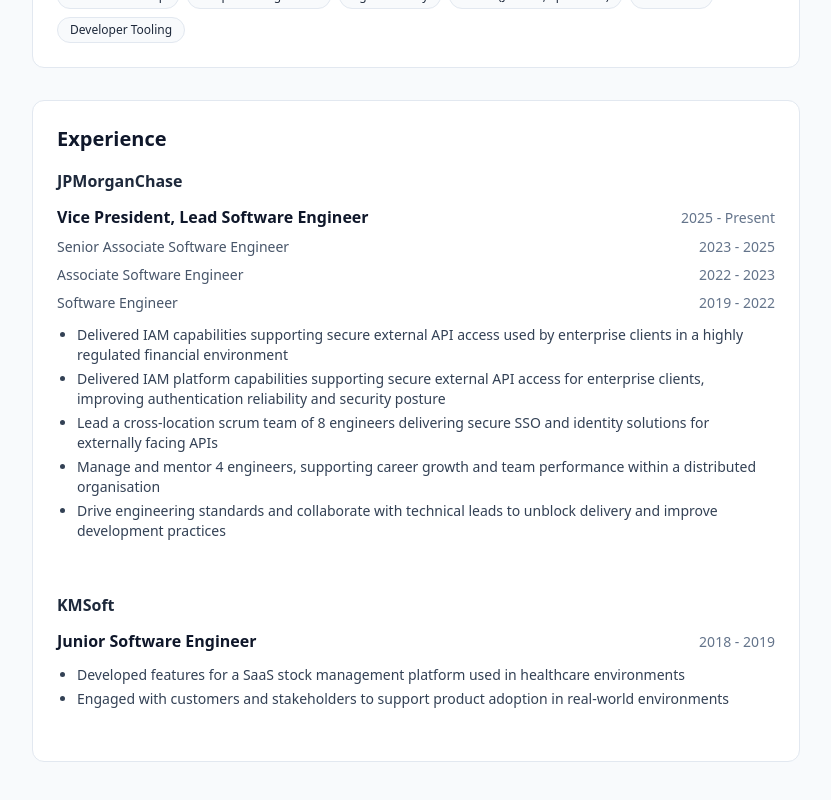
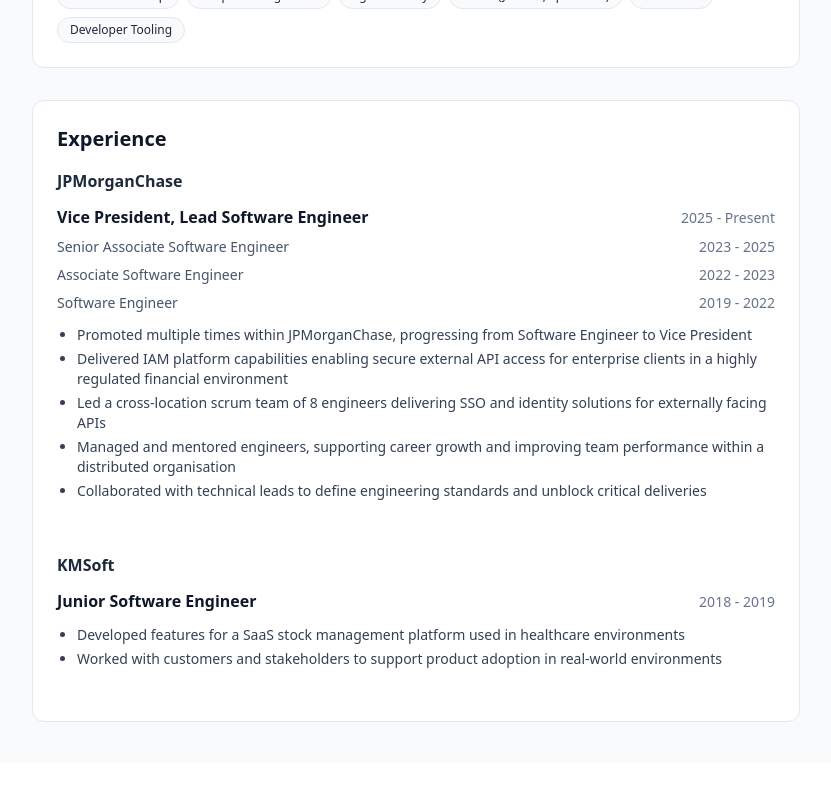
Before and after one commit to ryan-mitchell-code/cv, a React (Vite) app: page / in a window 1280 px wide. Shown: the part 582-1382 px from the top of the page, without its empty margins (224-1055 px from the left). After the commit the page ends 1344 px from the top, so only its background shows below. Built offline with nearby package versions, Linux system fonts and the light colour scheme.

Commit message:
cv-009 Minor verbiage updates

```diff
--- a/src/data/experience.ts
+++ b/src/data/experience.ts
@@ -28,30 +28,31 @@
     achievements: [
       {
         text:
-          "Delivered IAM capabilities supporting secure external API access used by enterprise clients in a highly regulated financial environment",
-      },
-      {
-        text:
-          "Delivered IAM platform capabilities supporting secure external API access for enterprise clients, improving authentication reliability and security posture",
-      },
-      {
-        text:
-          "Lead a cross-location scrum team of 8 engineers delivering secure SSO and identity solutions for externally facing APIs",
+          "Promoted multiple times within JPMorganChase, progressing from Software Engineer to Vice President",
         modes: ["manager"],
       },
       {
         text:
-          "Manage and mentor 4 engineers, supporting career growth and team performance within a distributed organisation",
+          "Delivered IAM platform capabilities enabling secure external API access for enterprise clients in a highly regulated financial environment",
+      },
+      {
+        text:
+          "Led a cross-location scrum team of 8 engineers delivering SSO and identity solutions for externally facing APIs",
         modes: ["manager"],
       },
       {
         text:
-          "Drive engineering standards and collaborate with technical leads to unblock delivery and improve development practices",
+          "Managed and mentored engineers, supporting career growth and improving team performance within a distributed organisation",
         modes: ["manager"],
       },
       {
         text:
-          "Designed and delivered OAuth-based credential management for Payments Developer Portal integrating with Treasury APIs",
+          "Collaborated with technical leads to define engineering standards and unblock critical deliveries",
+        modes: ["manager"],
+      },
+      {
+        text:
+          "Designed and delivered OAuth-based credential management for the Payments Developer Portal integrating with Treasury APIs",
         modes: ["techLead", "iam"],
       },
       {
@@ -62,11 +63,6 @@
       {
         text:
           "Implemented embedded step-up authentication flows to enhance application security and user verification",
-        modes: ["iam"],
-      },
-      {
-        text:
-          "Delivered IAM capabilities supporting secure external access in a highly regulated financial environment",
         modes: ["iam"],
       },
     ],
@@ -92,7 +88,7 @@
       },
       {
         text:
-          "Engaged with customers and stakeholders to support product adoption in real-world environments",
+          "Worked with customers and stakeholders to support product adoption in real-world environments",
         modes: ["manager"],
       },
     ],
--- a/src/data/profile.ts
+++ b/src/data/profile.ts
@@ -7,24 +7,25 @@
   summaries: [
     {
       text:
-        "Engineering leader specialising in Identity and Access Management, delivering secure, scalable authentication and credential management solutions for externally facing platforms within financial services. Experienced leading cross-location teams and building critical IAM capabilities supporting secure API access at scale.",
+        "Engineering leader specialising in Identity and Access Management, delivering secure authentication and credential management solutions for externally facing platforms within financial services. Experienced leading distributed teams and building IAM capabilities that enable secure, scalable API access.",
     },
     {
       text:
-        "Leading cross-location engineering teams, driving delivery of critical IAM capabilities, and shaping engineering practices across teams.",
+        "Leading cross-location engineering teams, driving delivery of critical IAM platforms, and shaping engineering standards across teams.",
       modes: ["manager"],
     },
     {
       text:
-        "Hands-on tech lead with experience designing and building scalable systems using React, Java, and cloud-native technologies.",
+        "Hands-on technical leader designing and building scalable systems using React, Java, and cloud-native technologies in high-impact environments.",
       modes: ["techLead"],
     },
     {
       text:
-        "Deep expertise in IAM, including SSO, OAuth-based credential management, step-up authentication, and secure API access for external consumers.",
+        "Specialist in IAM, including SSO, OAuth-based credential management, step-up authentication, and secure access patterns for external APIs.",
       modes: ["iam"],
     },
   ],
+
   links: [
     {
       label: "GitHub",
```
